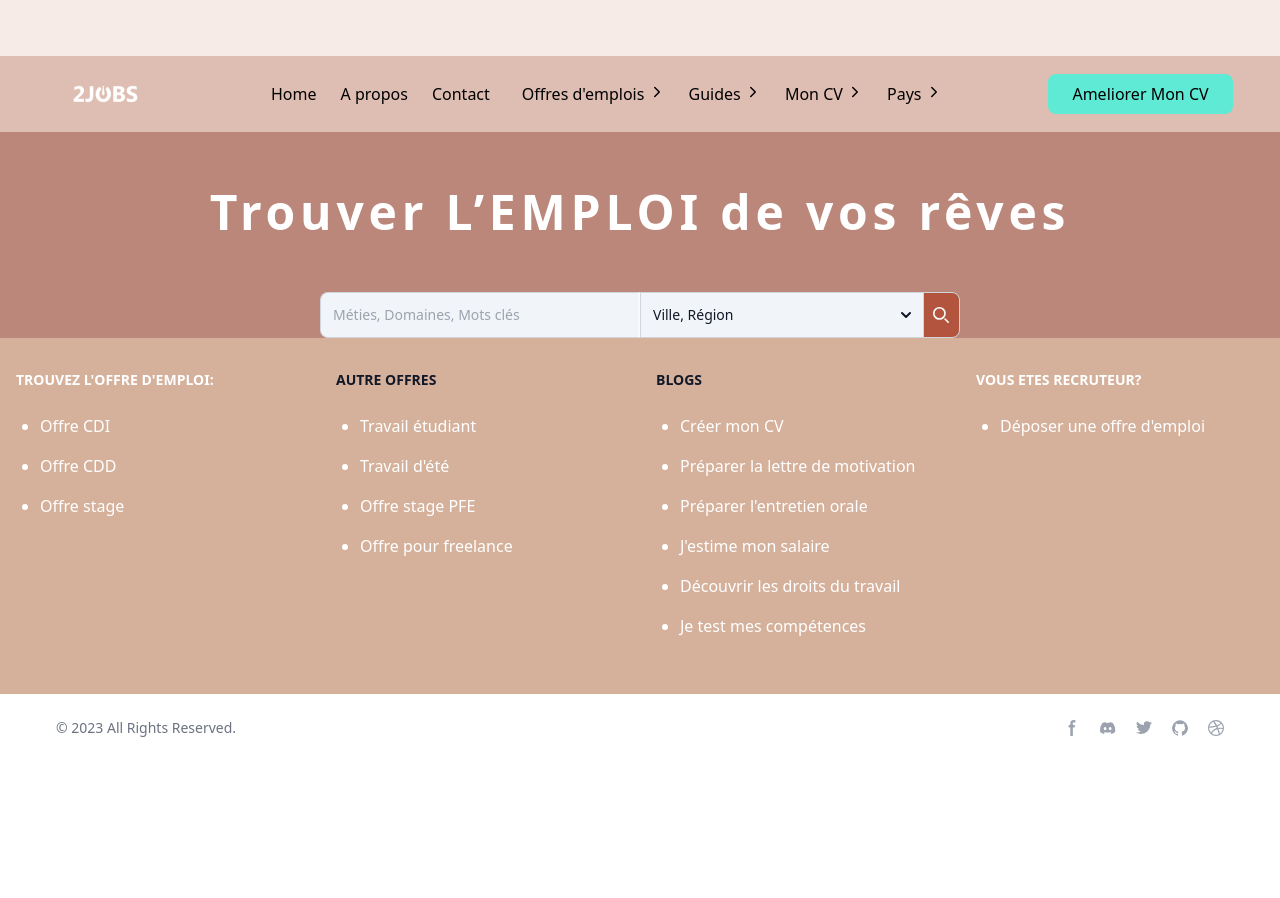
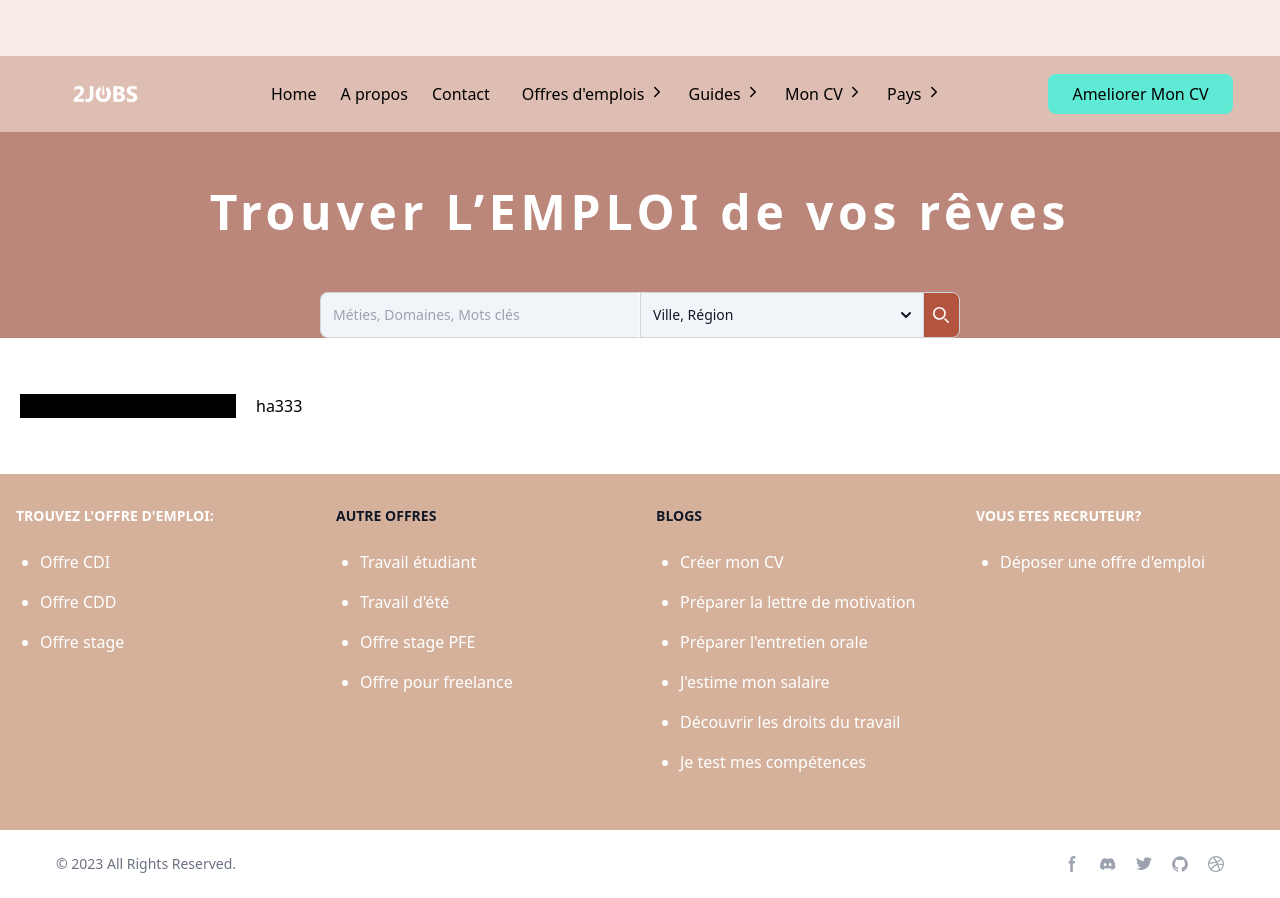
Before and after one commit to theoutsider1/jobs, a React (Vite) app in the folder frontend/: page /offers in a window 1280 px wide. Before the commit the page ends 800 px from the top, so only its background shows below. Built offline with nearby package versions, Linux system fonts and the light colour scheme.

Commit message:
offers Cards structure

```diff
--- a/frontend/src/components/Offers/OffersCard.tsx
+++ b/frontend/src/components/Offers/OffersCard.tsx
@@ -2,7 +2,19 @@ const OffersCard = () => {
 
 
     return (
-        <div>
+        <div className="flex w-full py-14">
+
+
+            <div className="bg-white flex-none w-64 px-5">
+                <div className="bg-black">
+                    fhdfh
+                </div>
+            </div>
+            <div className="bg-blue-500 flex-auto">
+                <div className=" bg-white">
+        ha333
+                </div>
+            </div>
 
 
         </div>
```
